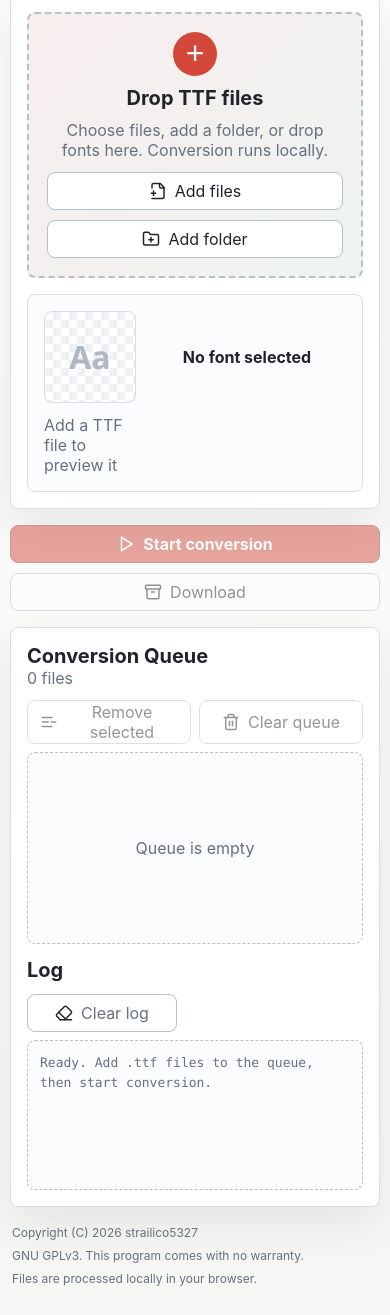
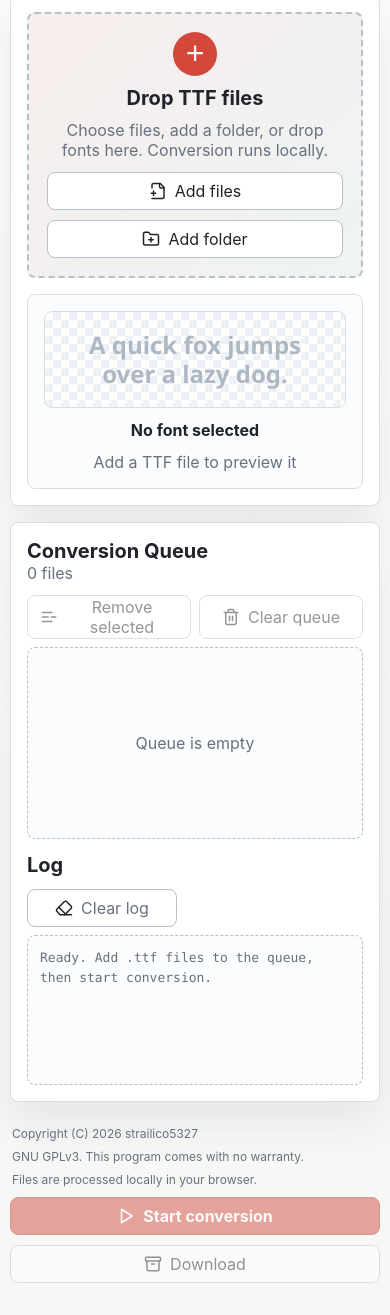
Before and after one commit to strailico5327/ttf2woff2-converter, a website built with Vite: page index.html in a window 390 px wide. Shown: the part 103-1418 px from the top of the page. Built offline with nearby package versions, Linux system fonts and the light colour scheme.

Commit message:
pre-release

```diff
--- a/index.html
+++ b/index.html
@@ -42,22 +42,9 @@
           </div>
 
           <div class="preview-panel" aria-label="Font preview">
-            <div class="font-preview is-empty" id="fontPreview" aria-hidden="true">Aa</div>
+            <div class="font-preview is-empty" id="fontPreview" aria-hidden="true">A quick fox jumps over a lazy dog.</div>
             <strong id="previewTitle">No font selected</strong>
             <span id="previewMeta">Add a TTF file to preview it</span>
-          </div>
-        </section>
-
-        <section class="controls-panel" aria-label="Conversion controls">
-          <div class="action-row">
-            <button class="primary-button" id="convertButton" type="button" disabled>
-              <i data-lucide="play"></i>
-              <span>Start conversion</span>
-            </button>
-            <button class="secondary-button" id="downloadAllButton" type="button" disabled>
-              <i data-lucide="archive"></i>
-              <span id="downloadLabel">Download</span>
-            </button>
           </div>
         </section>
 
@@ -91,13 +78,25 @@
             <pre id="logBox"></pre>
           </section>
         </section>
+
+        <section class="bottom-bar" aria-label="Conversion controls">
+          <footer class="legal">
+            <span>Copyright (C) 2026 strailico5327</span>
+            <span>GNU GPLv3. This program comes with no warranty.</span>
+            <span>Files are processed locally in your browser.</span>
+          </footer>
+          <div class="action-row">
+            <button class="primary-button" id="convertButton" type="button" disabled>
+              <i data-lucide="play"></i>
+              <span>Start conversion</span>
+            </button>
+            <button class="secondary-button" id="downloadAllButton" type="button" disabled>
+              <i data-lucide="archive"></i>
+              <span id="downloadLabel">Download</span>
+            </button>
+          </div>
+        </section>
       </section>
-
-      <footer class="legal">
-        <span>Copyright (C) 2026 strailico5327</span>
-        <span>GNU GPLv3. This program comes with no warranty.</span>
-        <span>Files are processed locally in your browser.</span>
-      </footer>
     </main>
 
     <dialog id="aboutDialog">
--- a/src/main.js
+++ b/src/main.js
@@ -27,6 +27,7 @@ const icons = {
 };
 
 let compressLoader;
+const PREVIEW_TEXT = 'A quick fox jumps over a lazy dog.';
 
 const state = {
   queue: [],
@@ -319,7 +320,7 @@ function clearFontPreview(title = 'No font selected', meta = 'Add a TTF file to
   disposePreviewFont();
   elements.fontPreview.classList.add('is-empty');
   elements.fontPreview.style.fontFamily = '';
-  elements.fontPreview.textContent = 'Aa';
+  elements.fontPreview.textContent = PREVIEW_TEXT;
   elements.previewTitle.textContent = title;
   elements.previewMeta.textContent = meta;
 }
@@ -367,7 +368,7 @@ async function updateFontPreview() {
     };
     elements.fontPreview.classList.remove('is-empty');
     elements.fontPreview.style.fontFamily = `"${family}", "Segoe UI", sans-serif`;
-    elements.fontPreview.textContent = 'Aa';
+    elements.fontPreview.textContent = PREVIEW_TEXT;
     elements.previewTitle.textContent = 'Font preview';
     elements.previewMeta.textContent = item.path;
   } catch (error) {
--- a/src/styles.css
+++ b/src/styles.css
@@ -1,5 +1,5 @@
 :root {
-  color-scheme: light;
+  color-scheme: light dark;
   --bg: #f6f7f5;
   --panel: #ffffff;
   --panel-soft: #fbfcfd;
@@ -11,9 +11,44 @@
   --accent-dark: #aa3328;
   --accent-soft: #fff0ee;
   --ok: #177245;
+  --body-overlay-start: rgba(255, 255, 255, 0.7);
+  --body-overlay-end: rgba(246, 247, 245, 0.94);
+  --button-hover: #fff7f6;
+  --checker-mark: #edf1f5;
+  --checker-base: #ffffff;
+  --empty-preview: #aeb8c2;
+  --row-bg: #ffffff;
+  --done-bg: #e9f7ef;
+  --failed-bg: #fff0ee;
   --shadow: 0 18px 45px rgba(30, 41, 59, 0.09);
   font-family:
     Inter, "Segoe UI", "Microsoft YaHei", "PingFang SC", system-ui, -apple-system, sans-serif;
+}
+
+@media (prefers-color-scheme: dark) {
+  :root {
+    --bg: #101316;
+    --panel: #181d22;
+    --panel-soft: #20262c;
+    --text: #eef2f5;
+    --muted: #a2adb8;
+    --line: #313a43;
+    --line-strong: #56616d;
+    --accent: #ff665b;
+    --accent-dark: #e14d43;
+    --accent-soft: #3a2324;
+    --ok: #72d99d;
+    --body-overlay-start: rgba(255, 255, 255, 0.03);
+    --body-overlay-end: rgba(16, 19, 22, 0.96);
+    --button-hover: #2a2225;
+    --checker-mark: #2b333b;
+    --checker-base: #151a1f;
+    --empty-preview: #697582;
+    --row-bg: #1b2026;
+    --done-bg: #173225;
+    --failed-bg: #3a2324;
+    --shadow: 0 18px 45px rgba(0, 0, 0, 0.34);
+  }
 }
 
 * {
@@ -30,7 +65,7 @@ body {
   margin: 0;
   color: var(--text);
   background:
-    linear-gradient(180deg, rgba(255, 255, 255, 0.7), rgba(246, 247, 245, 0.94)),
+    linear-gradient(180deg, var(--body-overlay-start), var(--body-overlay-end)),
     var(--bg);
 }
 
@@ -58,7 +93,7 @@ button {
 
 button:hover:not(:disabled) {
   border-color: var(--accent);
-  background: #fff7f6;
+  background: var(--button-hover);
 }
 
 button:active:not(:disabled) {
@@ -138,7 +173,7 @@ h2 {
 .drop-panel {
   grid-column: 1 / -1;
   display: grid;
-  grid-template-columns: minmax(0, 1fr) 230px;
+  grid-template-columns: repeat(2, minmax(0, 1fr));
   align-items: stretch;
   gap: 16px;
   padding: 16px;
@@ -238,17 +273,18 @@ h2 {
 
 .font-preview {
   display: grid;
-  width: 152px;
-  height: 152px;
+  width: 100%;
+  min-height: 124px;
   place-items: center;
+  padding: 18px;
   border: 1px solid var(--line);
   border-radius: 8px;
   background:
-    linear-gradient(45deg, #edf1f5 25%, transparent 25%),
-    linear-gradient(-45deg, #edf1f5 25%, transparent 25%),
-    linear-gradient(45deg, transparent 75%, #edf1f5 75%),
-    linear-gradient(-45deg, transparent 75%, #edf1f5 75%),
-    #fff;
+    linear-gradient(45deg, var(--checker-mark) 25%, transparent 25%),
+    linear-gradient(-45deg, var(--checker-mark) 25%, transparent 25%),
+    linear-gradient(45deg, transparent 75%, var(--checker-mark) 75%),
+    linear-gradient(-45deg, transparent 75%, var(--checker-mark) 75%),
+    var(--checker-base);
   background-position:
     0 0,
     0 8px,
@@ -256,22 +292,27 @@ h2 {
     -8px 0;
   background-size: 16px 16px;
   color: var(--accent);
-  font-size: 48px;
+  font-size: 30px;
   font-weight: 800;
-  line-height: 1;
+  line-height: 1.22;
   overflow: hidden;
-  word-break: keep-all;
+  text-wrap: balance;
+  overflow-wrap: anywhere;
+  word-break: normal;
 }
 
 .font-preview.is-empty {
-  color: #aeb8c2;
+  color: var(--empty-preview);
   font-family: "Segoe UI", sans-serif;
 }
 
-.controls-panel {
+.bottom-bar {
   grid-column: 1 / -1;
-  display: flex;
-  justify-content: flex-end;
+  display: grid;
+  grid-template-columns: minmax(0, 1fr) minmax(360px, 420px);
+  align-items: start;
+  gap: 24px;
+  margin-top: 8px;
   padding: 0;
   border: 0;
   background: transparent;
@@ -303,7 +344,7 @@ h2 {
 }
 
 .secondary-button {
-  background: #fff;
+  background: var(--panel);
   color: var(--text);
 }
 
@@ -366,7 +407,7 @@ h2 {
   min-height: 42px;
   padding: 8px 10px;
   border-bottom: 1px solid var(--line);
-  background: #fff;
+  background: var(--row-bg);
 }
 
 .queue-row:last-child {
@@ -374,7 +415,7 @@ h2 {
 }
 
 .queue-row:hover {
-  background: #fff7f6;
+  background: var(--button-hover);
 }
 
 .queue-status {
@@ -384,7 +425,7 @@ h2 {
   border: 1px solid var(--line);
   border-radius: 999px;
   color: var(--muted);
-  background: #fff;
+  background: var(--panel);
   font-size: 13px;
   font-weight: 700;
   text-align: center;
@@ -398,13 +439,13 @@ h2 {
 
 .queue-status.is-done {
   color: var(--ok);
-  background: #e9f7ef;
+  background: var(--done-bg);
   border-color: rgba(23, 114, 69, 0.24);
 }
 
 .queue-status.is-failed {
   color: var(--accent-dark);
-  background: #fff0ee;
+  background: var(--failed-bg);
   border-color: rgba(211, 72, 58, 0.32);
 }
 
@@ -455,7 +496,9 @@ h2 {
   display: flex;
   flex-wrap: wrap;
   gap: 8px 18px;
-  padding: 18px 2px 0;
+  min-height: 38px;
+  align-content: center;
+  padding: 0 2px;
   font-size: 12px;
 }
 
@@ -484,7 +527,7 @@ dialog::backdrop {
     grid-template-columns: 1fr;
   }
 
-  .controls-panel,
+  .bottom-bar,
   .queue-panel {
     grid-column: auto;
     grid-row: auto;
@@ -524,17 +567,22 @@ dialog::backdrop {
     width: 100%;
   }
 
+  .bottom-bar {
+    grid-template-columns: 1fr;
+    gap: 10px;
+  }
+
   .preview-panel {
-    grid-template-columns: 92px minmax(0, 1fr);
-    align-items: center;
+    grid-template-columns: 1fr;
+    align-items: stretch;
     min-height: 124px;
-    text-align: left;
+    text-align: center;
   }
 
   .font-preview {
-    width: 92px;
-    height: 92px;
-    font-size: 32px;
+    width: 100%;
+    min-height: 96px;
+    font-size: 24px;
   }
 
   .queue-row {
```
